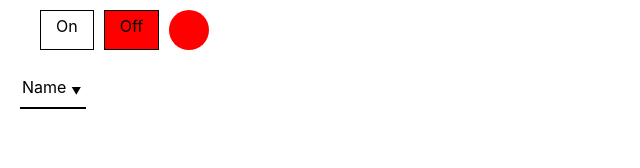
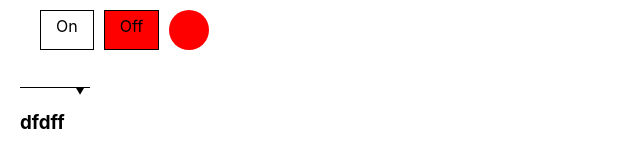
Before and after one commit to akr6363/react-kabzda, a React (Create React App) app: page / in a window 1280 px wide. Shown: the part 314-482 px from the top of the page, without its empty margins (0-640 px from the left). Built offline with nearby package versions, Linux system fonts and the light colour scheme.

Commit message:
advanced custom select

```diff
--- a/src/App.tsx
+++ b/src/App.tsx
@@ -23,8 +23,8 @@ function App() {
         {title: 'Vovan', value: 4},
     ]
 
-    const [selectValue, setSelectValue] = useState('Name')
-    const setSelectValueHandler = (value: string) => {
+    const [selectValue, setSelectValue] = useState<number | null>(null)
+    const setSelectValueHandler = (value: number) => {
         setSelectValue(value)
     }
 
@@ -53,6 +53,7 @@ function App() {
             <Select items={usersArr}
                     value={selectValue}
                     onChange={setSelectValueHandler}/>
+            <h3>dfdff</h3>
         </div>
     );
 }
--- a/src/components/Select/Select.tsx
+++ b/src/components/Select/Select.tsx
@@ -1,4 +1,4 @@
-import React, {useState} from 'react';
+import React, {useEffect, useState} from 'react';
 import styled from "styled-components";
 
 export type ItemType = {
@@ -13,39 +13,79 @@ type SelectPropsType = {
 }
 
 export const Select = (props: SelectPropsType) => {
-    const [isCollapsed, setIsCollapsed] = useState<boolean>(true)
+    const [active, setActive] = useState<boolean>(false)
+    const [hoveredElementValue, setHoveredElementValue] = useState<number>(props.value)
+
+    // useEffect(() => {
+    //     props.onChange(hoveredElementValue)
+    // }, [hoveredElementValue]);
+
+    useEffect(() => {
+        setHoveredElementValue(props.value)
+    }, [props.value]);
+
+
+    const selectedValue = props.items.find(el => el.value === props.value)
 
     const items = props.items.map((el, index) => {
         const onClickHandler = () => {
-            props.onChange(el.title)
-            setIsCollapsed(true)
+            props.onChange(el.value)
+            setActive(false)
         }
+
+        const onMouseEnterHandler = () => {
+            setHoveredElementValue(el.value)
+        }
+
         return (
-            <Option key={index} onClick={onClickHandler}>{el.title}</Option>
+            <Option key={index}
+                    onMouseEnter={onMouseEnterHandler}
+                    onClick={onClickHandler}
+                    className={hoveredElementValue === el.value ? 'selected' : ''}>
+                {el.title}
+            </Option>
         )
     })
+
+    const onKeyUpHandler = (e: React.KeyboardEvent<HTMLDivElement>) => {
+        if (e.key === 'ArrowDown') {
+            if (hoveredElementValue !== props.items.length) {
+                props.onChange(hoveredElementValue + 1)
+                // setHoveredElementValue(hoveredElementValue + 1)
+            }
+        }
+        if (e.key === 'ArrowUp') {
+            if (hoveredElementValue !== 1) {
+                props.onChange(hoveredElementValue - 1)
+                // setHoveredElementValue(hoveredElementValue - 1)
+            }
+        }
+        if (e.key === 'Enter' || e.key === 'Escape') {
+            setActive(false)
+        }
+    }
+
     return (
-        <SelectBody>
+        <SelectBody className={active ? 'active' : ''}
+                    tabIndex={0}
+                    onKeyUp={onKeyUpHandler}
+                    onBlur={() => setActive(false)}>
             <SelectHead
                 onClick={() => {
-                    setIsCollapsed(!isCollapsed)
+                    setActive(!active)
                 }}
-                // tabIndex={1}
-                // onBlur={() => {
-                //     setIsCollapsed(!isCollapsed)
-                // }}
-                >
-                {props.value}
+            >
+                {selectedValue && selectedValue.title}
             </SelectHead>
-            <OptionContainer>
-            {!isCollapsed && items}
+            <OptionContainer className={'options'}>
+                {items}
             </OptionContainer>
         </SelectBody>
     );
 };
 
 
-const SelectHead = styled.div `
+const SelectHead = styled.div`
   border-bottom: 1px solid black;
   padding: 7px 20px 10px 2px;
   position: relative;
@@ -58,22 +98,53 @@ const SelectHead = styled.div `
     font-size: 10px;
   }
 
-  &:hover {
-    background-color: rgba(134, 134, 134, 0.4);
+  //
+  //&:hover {
+  //  background-color: rgba(134, 134, 134, 0.4);
+  //}
+`
+const Parent = styled.div`
+  /* стили для родительского элемента */
+
+  &.active {
+    /* стили для родительского элемента при добавлении класса "active" */
+
+    > p {
+      display: block;
+      /* стили для вложенного элемента при добавлении класса "active" у родительского элемента */
+    }
   }
 `
 
-const SelectBody = styled.div `
+const SelectBody = styled.div`
+  width: 70px;
   margin-top: 20px;
   display: inline-block;
-`
-const OptionContainer = styled.div `
-    border: 1px solid #000;
-  border-top: none;
+
+  &.active {
+    display: block;
+
+    > .options {
+      display: block;
+
+    }
+  }
 `
 
-const Option = styled.div `
-  &:hover {
-    background-color: rgba(134, 134, 134, 0.4);
+const OptionContainer = styled.div`
+  background-color: #fff;
+  position: absolute;
+  border: 1px solid #000;
+  border-top: none;
+  width: 70px;
+  display: none;
+`
+
+const Option = styled.div`
+  //&:hover {
+  //  background-color: rgba(134, 134, 134, 0.4);
+  //}
+  &.selected {
+    background-color: #66bf3c;
   }
 `
```
